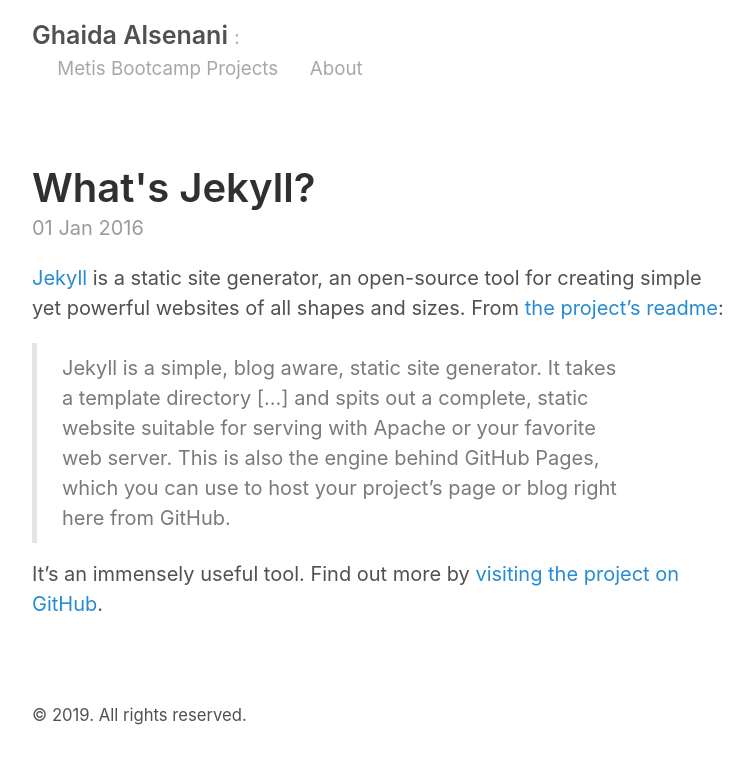
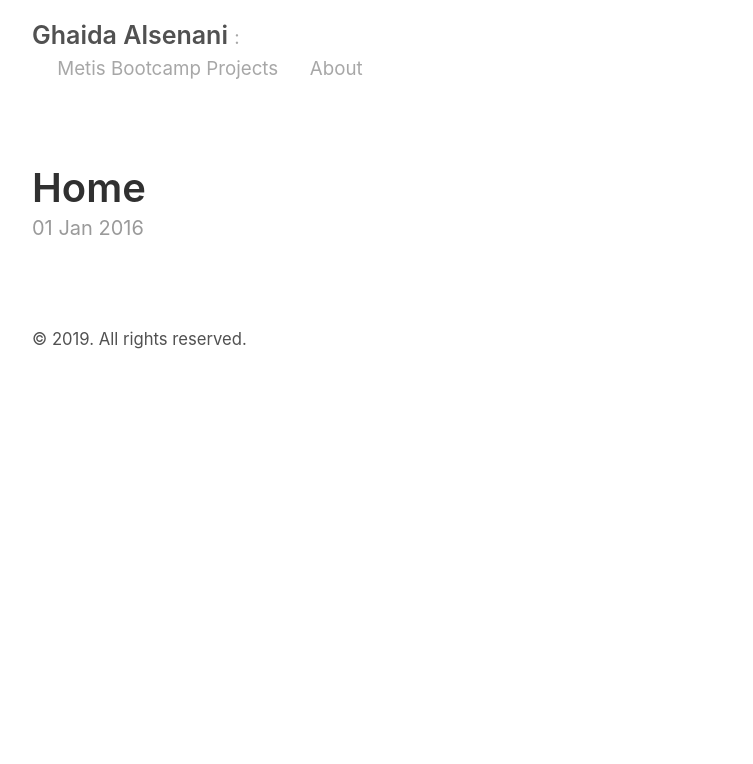
Before and after one commit to GhaidaSenani/GhaidaSenani.github.io, a Jekyll site: the page built from _posts/2016-01-01-whats-jekyll.md, in a window 1280 px wide. Shown: the top 764 px of the page, without its empty margins (258-1011 px from the left). Built offline with Jekyll 4.4.1, drawn with Linux system fonts in a browser that asks for light colours.

Commit message:
Update 2016-01-01-whats-jekyll.md

```diff
--- a/_posts/2016-01-01-whats-jekyll.md
+++ b/_posts/2016-01-01-whats-jekyll.md
@@ -1,10 +1,4 @@
 ---
 layout: post
-title: What's Jekyll?
+title: Home
 ---
-
-[Jekyll](http://jekyllrb.com) is a static site generator, an open-source tool for creating simple yet powerful websites of all shapes and sizes. From [the project's readme](https://github.com/jekyll/jekyll/blob/master/README.markdown):
-
-> Jekyll is a simple, blog aware, static site generator. It takes a template directory [...] and spits out a complete, static website suitable for serving with Apache or your favorite web server. This is also the engine behind GitHub Pages, which you can use to host your project’s page or blog right here from GitHub.
-
-It's an immensely useful tool. Find out more by [visiting the project on GitHub](https://github.com/jekyll/jekyll).
```
